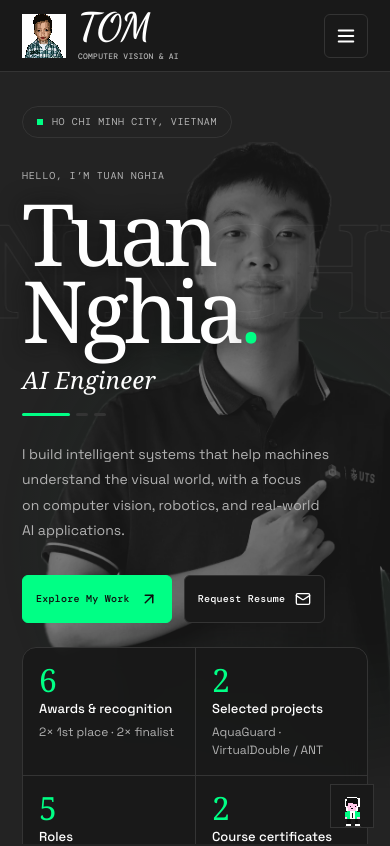
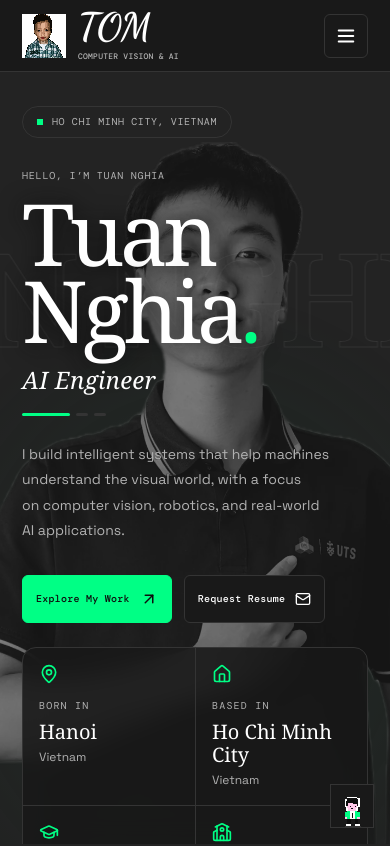
Before and after one commit to tuannghia2457/tuannghia_portfolio, a React (Vite) app: page / in a window 390 px wide. Shown: the top 846 px of the page. Built offline with nearby package versions, Linux system fonts and the light colour scheme.

Commit message:
Show personal facts in the hero strip instead of counts
Born in Hanoi (supplied by the owner), based in Ho Chi Minh City,
UTS · HCMUT, PTNK high school and IELTS 8.0, read from profile.js and
portfolio-data. The IELTS score now lives in shared data for both the
hero and the Education page.

```diff
--- a/src/components/Education.jsx
+++ b/src/components/Education.jsx
@@ -1,5 +1,5 @@
 import { ArrowUpRight, ChevronDown } from 'lucide-react'
-import { education } from '../portfolio-data'
+import { education, ielts } from '../portfolio-data'
 import './education.css'
 
 export default function Education() { return <section id="education" className="education-section section-pad" aria-labelledby="education-title">
@@ -22,7 +22,7 @@ export default function Education() { return <section id="education" className="
     <div className="education-capabilities">
       <article className="language-record"><h3>Languages & communication</h3>
         <div className="academic-language"><strong>English</strong><span>Full professional proficiency</span></div>
-        <div className="ielts-record"><span className="mono">IELTS</span><strong>8.0</strong><span>Overall band score</span></div>
+        <div className="ielts-record"><span className="mono">IELTS</span><strong>{ielts.overall}</strong><span>Overall band score</span></div>
         <div className="academic-language"><strong>Japanese</strong><span>Elementary proficiency</span></div>
         <div className="academic-language"><strong>Vietnamese</strong></div>
       </article>
--- a/src/hero.css
+++ b/src/hero.css
@@ -47,12 +47,14 @@
 @keyframes hero-cursor { 50% { opacity: 0; } }
 
 /* Stats strip */
-.hero-stats { display: grid; grid-template-columns: repeat(4, minmax(0, 1fr)); margin: 0 0 28px; border: var(--line); border-radius: 14px; background: color-mix(in srgb, var(--surface) 88%, transparent); backdrop-filter: blur(12px); }
-.hero-stats > div { padding: 22px 24px; }
+.hero-stats { display: grid; grid-template-columns: repeat(5, minmax(0, 1fr)); margin: 0 0 28px; border: var(--line); border-radius: 14px; background: color-mix(in srgb, var(--surface) 88%, transparent); backdrop-filter: blur(12px); }
+.hero-stats > div { display: flex; flex-direction: column; gap: 6px; min-width: 0; padding: 22px 22px 20px; }
 .hero-stats > div + div { border-left: var(--line); }
-.hero-stats dt { display: flex; flex-direction: column; gap: 4px; font-size: 15px; font-weight: 500; color: var(--foreground); }
-.hero-stat-value { font: 400 40px/1 Georgia, 'Times New Roman', serif; color: var(--accent-foreground); }
-.hero-stats dd { margin: 6px 0 0; font-size: 12px; line-height: 1.5; color: var(--muted-foreground); }
+.hero-fact-icon { margin-bottom: 8px; color: var(--accent-foreground); }
+.hero-stats dt.mono { font-size: 10px; letter-spacing: .12em; color: var(--muted-foreground); }
+.hero-stats dd { display: flex; flex-direction: column; gap: 5px; margin: 0; }
+.hero-stats dd strong { font: 400 24px/1.15 Georgia, 'Times New Roman', serif; color: var(--foreground); }
+.hero-stats dd span { font-size: 12px; line-height: 1.5; color: var(--muted-foreground); }
 
 .editorial-hero-bottom { display: flex; align-items: center; justify-content: space-between; gap: 20px; padding-block: 15px; border-top: var(--line); }
 .editorial-hero-bottom .mono { font-size: 9px; color: var(--muted-foreground); letter-spacing: .04em; }
@@ -60,9 +62,9 @@
 @media (max-width: 1100px) {
   .hero-figure { right: 60px; }
   .hero-terminal { top: auto; bottom: 230px; width: 270px; }
-  .hero-stats { grid-template-columns: repeat(2, minmax(0, 1fr)); }
-  .hero-stats > div:nth-child(3) { border-left: 0; }
-  .hero-stats > div:nth-child(n+3) { border-top: var(--line); }
+  .hero-stats { grid-template-columns: repeat(3, minmax(0, 1fr)); }
+  .hero-stats > div:nth-child(4) { border-left: 0; }
+  .hero-stats > div:nth-child(n+4) { border-top: var(--line); }
 }
 @media (max-width: 900px) {
   .editorial-hero h1 { font-size: clamp(80px, 12vw, 110px); }
@@ -78,9 +80,13 @@
   .editorial-hero .hero-description { font-size: 14px; }
   .hero-figure { right: -18%; height: 72%; top: 70px; bottom: auto; opacity: .4; }
   .hero-name-band { inset: 14% 0 auto; }
+  .hero-stats { grid-template-columns: repeat(2, minmax(0, 1fr)); }
   .hero-stats > div { padding: 16px; }
-  .hero-stat-value { font-size: 32px; }
-  .hero-stats dt { font-size: 13px; }
+  .hero-stats > div:nth-child(n) { border-left: 0; border-top: 0; }
+  .hero-stats > div:nth-child(even) { border-left: var(--line); }
+  .hero-stats > div:nth-child(n+3) { border-top: var(--line); }
+  .hero-stats > div:last-child { grid-column: 1 / -1; }
+  .hero-stats dd strong { font-size: 20px; }
   .editorial-hero-bottom > span { max-width: 135px; text-align: right; font-size: 8px; }
   .site-footer > span { max-width: 195px; line-height: 1.6; }
 }
--- a/src/pages/PortfolioPages.jsx
+++ b/src/pages/PortfolioPages.jsx
@@ -1,10 +1,10 @@
 import { Link, useParams } from 'react-router-dom'
-import { ArrowRight, ArrowUpRight, ArrowLeft, ArrowDown, Download, Mail } from 'lucide-react'
+import { ArrowRight, ArrowUpRight, ArrowLeft, ArrowDown, Download, Mail, MapPin, House, GraduationCap, School, Languages } from 'lucide-react'
 import HomePortrait from './HomePortrait'
 import Education from '../components/Education'
 import CourseCertificates from '../components/CourseCertificates'
 import { Background, Experience, Companies, Testimonials, Awards, Evidence, Skills, ContactInfo } from './SupportingSections'
-import { projects, awards, experience, courseCertificates } from '../portfolio-data'
+import { projects, education, ielts } from '../portfolio-data'
 import { projectDetails, projectOrder } from '../project-details'
 import { profile } from '../profile'
 import HeroNameBand from '../components/HeroNameBand'
@@ -23,13 +23,17 @@ export function ProjectCards() {
   })}</div>
 }
 function ConnectCTA() { return <section className="connect-cta section-pad"><div><p className="section-kicker mono">RESEARCH / ENGINEERING / COLLABORATION</p><h2>Let’s build something useful.</h2></div><Link className="button button-primary" to="/#contact">Let’s talk <ArrowUpRight size={18} /></Link></section> }
-// Every figure is counted from portfolio-data, so the strip stays true as entries change.
-const unique = values => [...new Set(values)]
-const heroStats = [
-  { value: awards.length, label: 'Awards & recognition', detail: `${awards.filter(award => award[1] === '1st Place').length}× 1st place · ${awards.filter(award => award[1] === 'Finalist').length}× finalist` },
-  { value: projects.length, label: 'Selected projects', detail: projects.map(project => project.title).join(' · ') },
-  { value: experience.length, label: 'Roles', detail: `${unique(experience.map(role => role.organization.split(' · ')[0])).length} organizations · ${experience.filter(role => /present/i.test(role.period)).length} current` },
-  { value: courseCertificates.length, label: 'Course certificates', detail: unique(courseCertificates.map(course => course.issuer)).join(' · ') },
+// Personal facts come from profile.js and portfolio-data, never typed in twice.
+const [university, highSchool] = ['uts', 'gifted'].map(id => education.find(school => school.id === id))
+const [birthCity, birthCountry] = profile.birthplace.split(', ')
+const [homeCity, homeCountry] = profile.location.split(', ')
+const heroFacts = [
+  { Icon: MapPin, label: 'Born in', value: birthCity, detail: birthCountry },
+  { Icon: House, label: 'Based in', value: homeCity, detail: homeCountry },
+  { Icon: GraduationCap, label: 'University', value: 'UTS · HCMUT', detail: `${university.degree.replace('Bachelor’s degree in ', 'B. ')} · ${university.period.replace('EXPECTED ', 'exp. ')}` },
+  // PTNK (Phổ thông Năng khiếu) is the common name of the High School for the Gifted, VNU-HCM.
+  { Icon: School, label: 'High school', value: 'PTNK', detail: `VNU-HCM · ${highSchool.program.replace(' Program', '')} · ${highSchool.grade}` },
+  { Icon: Languages, label: 'English', value: `IELTS ${ielts.overall}`, detail: 'Overall band score' },
 ]
 
 export function Home({ children }) { useScrollTone(); return <>
@@ -48,7 +52,7 @@ export function Home({ children }) { useScrollTone(); return <>
         {profile.resumeUrl ? <a className="button hero-secondary" href={profile.resumeUrl} download>Download Resume <Download size={16} /></a> : <a className="button hero-secondary" href="mailto:trantuannghia2457@gmail.com?subject=Resume%20request&body=Hi%20Tuan%20Nghia%2C%0A%0AI%27d%20love%20to%20learn%20more%20about%20your%20experience.%20Could%20you%20share%20your%20resume%3F">Request Resume <Mail size={16} /></a>}
       </div>
     </div></div>
-    <dl className="hero-stats">{heroStats.map(stat => <div key={stat.label}><dt><span className="hero-stat-value">{stat.value}</span>{stat.label}</dt><dd>{stat.detail}</dd></div>)}</dl>
+    <dl className="hero-stats hero-facts">{heroFacts.map(({ Icon, label, value, detail }) => <div key={label}><Icon className="hero-fact-icon" size={20} aria-hidden="true" /><dt className="mono">{label}</dt><dd><strong>{value}</strong><span>{detail}</span></dd></div>)}</dl>
     <div className="editorial-hero-bottom"><a className="text-link mono" href="#work">SELECTED WORK <ArrowDown size={14} /></a><span className="mono">PERCEPTION / ROBOTICS / APPLIED AI</span></div>
   </section>
   <section id="work" className="home-work section-pad" data-tone="alt"><div className="compact-heading"><div><p className="section-kicker mono">02 / SELECTED PROJECTS</p><h2>From perception to impact.</h2></div><Link className="text-link" to="/projects">All projects <ArrowRight size={17} /></Link></div><ProjectCards /></section><Background /><Skills /><Testimonials /><ContactInfo />{children}
--- a/src/portfolio-data.js
+++ b/src/portfolio-data.js
@@ -189,6 +189,8 @@ export const academicRecognition = {
   certificate: '/images/competitions-certifications/UTS/26227165_TuanNghiaTran_DeanList.pdf',
 }
 export const studentTestimonialUrl = 'https://www.uts.edu.au/about/uts-vision/initiatives/internationalisation/transnational-education/ho-chi-minh-city-university-of-technology'
+export const ielts = { overall: '8.0' }
+
 export const education = [
   {
     id: 'uts', institution: 'University of Technology Sydney', logo: '/images/schools/uts.jpg',
--- a/src/profile.js
+++ b/src/profile.js
@@ -3,6 +3,8 @@ export const profile = {
   displayName: 'Tuan Nghia',
   fullName: 'Tran Tuan Nghia',
   location: 'Ho Chi Minh City, Vietnam',
+  // Supplied by the owner on 23 October 2026.
+  birthplace: 'Hanoi, Vietnam',
   brandImage: '/images/personal-images/pixel.png',
   linkedinUrl: 'https://www.linkedin.com/in/tuannghia0405',
   facebookUrl: 'https://www.facebook.com/tuannghia2457/',
```
Also changed, not shown: 1 other file (tests, documents, lock files or other folders).
